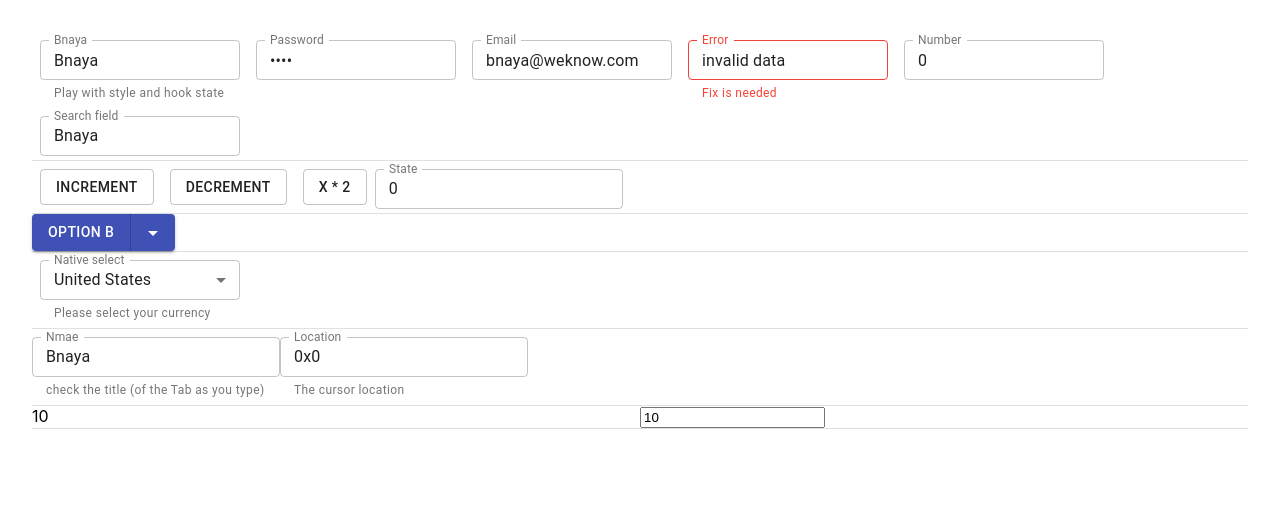
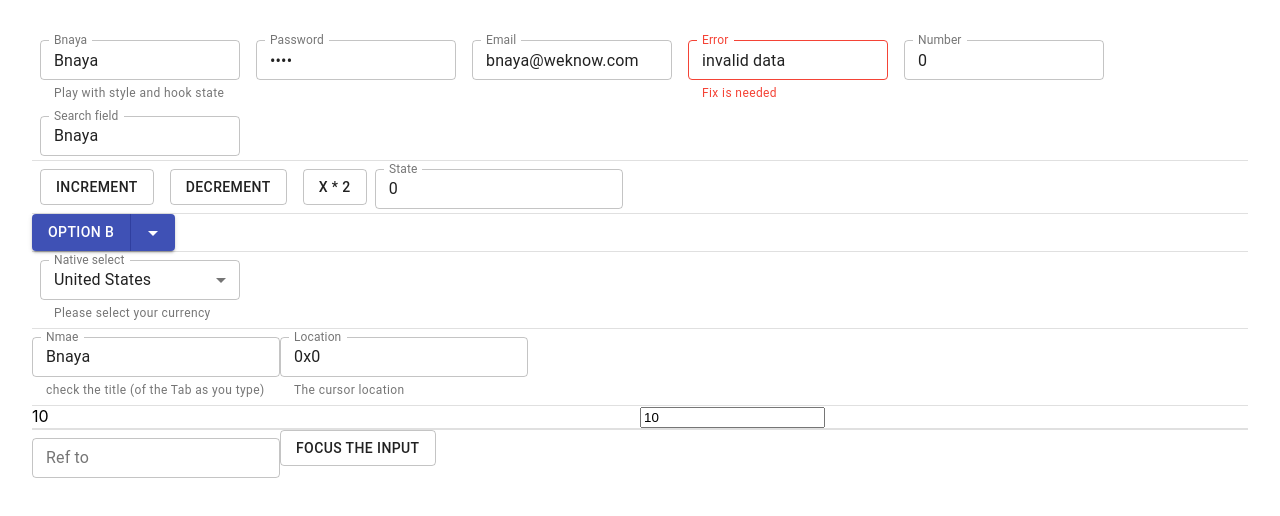
Before and after one commit to bnayae/react-hooks-playground, a React (Create React App) app: page / in a window 1280 px wide. Shown: the top 516 px of the page. Built offline with nearby package versions, Linux system fonts and the light colour scheme.

Commit message:
refSample

```diff
--- a/src/App.tsx
+++ b/src/App.tsx
@@ -12,6 +12,7 @@ import DropdownSample from "./components/DropdownSample";
 import DropdownTextSample from "./components/DropdownTextSample";
 import EffectSample from "./components/EffectSample";
 import ContextRoot from "./components/ContextSample/ContextRoot";
+import RefSample from "./components/RefSample";
 
 const App: React.FC = () => {
   return (
@@ -27,6 +28,8 @@ const App: React.FC = () => {
       <EffectSample />
       <Divider />
       <ContextRoot />
+      <Divider />
+      <RefSample />
     </div>
   );
 };
--- /dev/null
+++ b/src/components/RefSample.tsx
@@ -0,0 +1,35 @@
+import * as React from "react";
+import { useRef } from "react";
+import { Button, TextField } from "@material-ui/core";
+
+export default function RefSample() {
+  const theRef = useRef<HTMLDivElement | null>(null);
+  const [value, setValue] = React.useState("");
+
+  function handleChange(e: React.ChangeEvent<HTMLInputElement>) {
+    setValue(e.target.value);
+  }
+
+  return (
+    <>
+      <TextField
+        inputRef={theRef}
+        label="Ref to"
+        margin="dense"
+        variant="outlined"
+        value={value}
+        onChange={handleChange}
+      />
+      <Button
+        variant="outlined"
+        onClick={(e: React.MouseEvent<HTMLButtonElement, MouseEvent>) => {
+          // `current` points to the mounted text input element
+          theRef.current && theRef.current.focus();
+          setValue("Focused");
+        }}
+      >
+        Focus the input
+      </Button>
+    </>
+  );
+}
```
